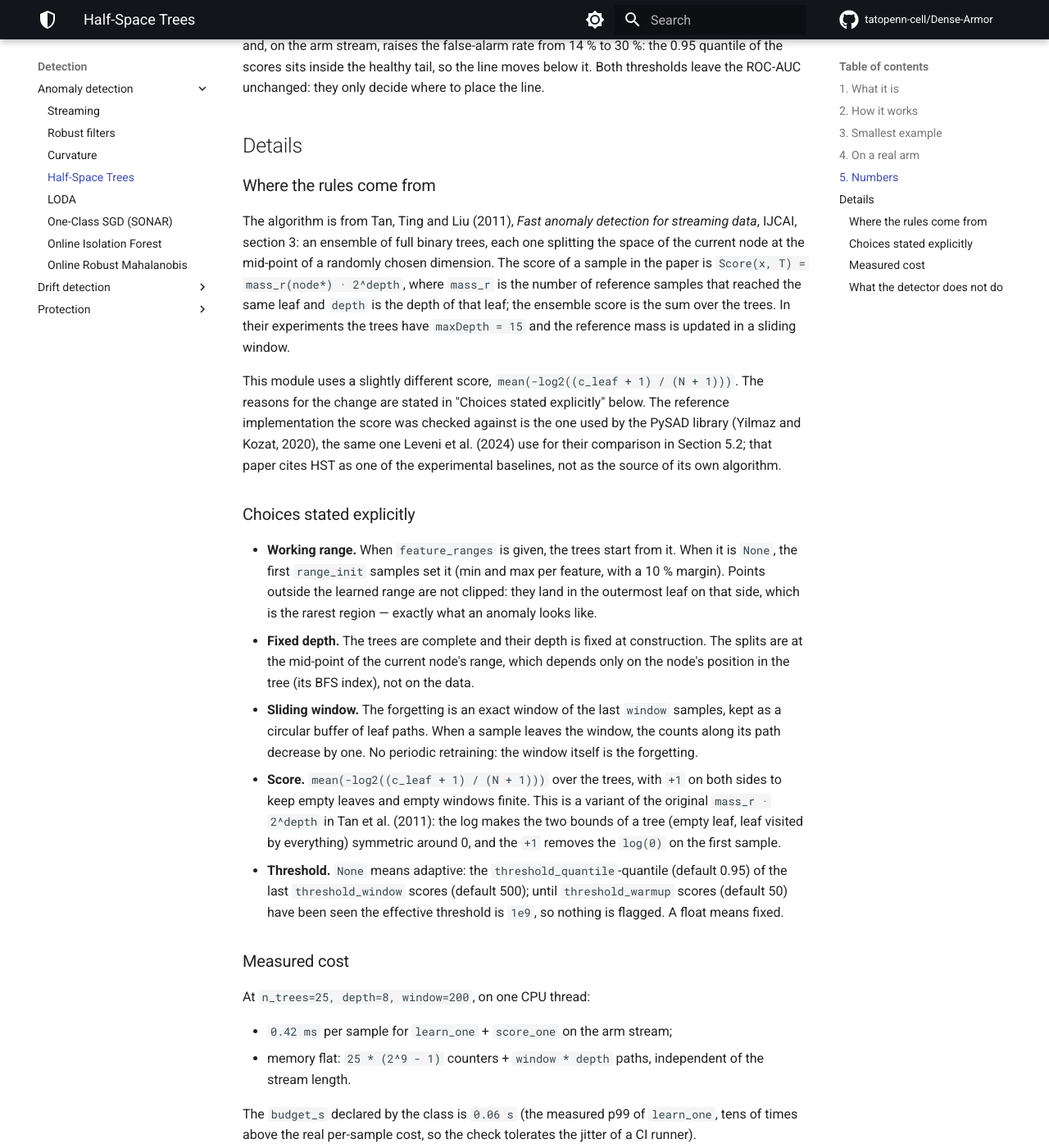
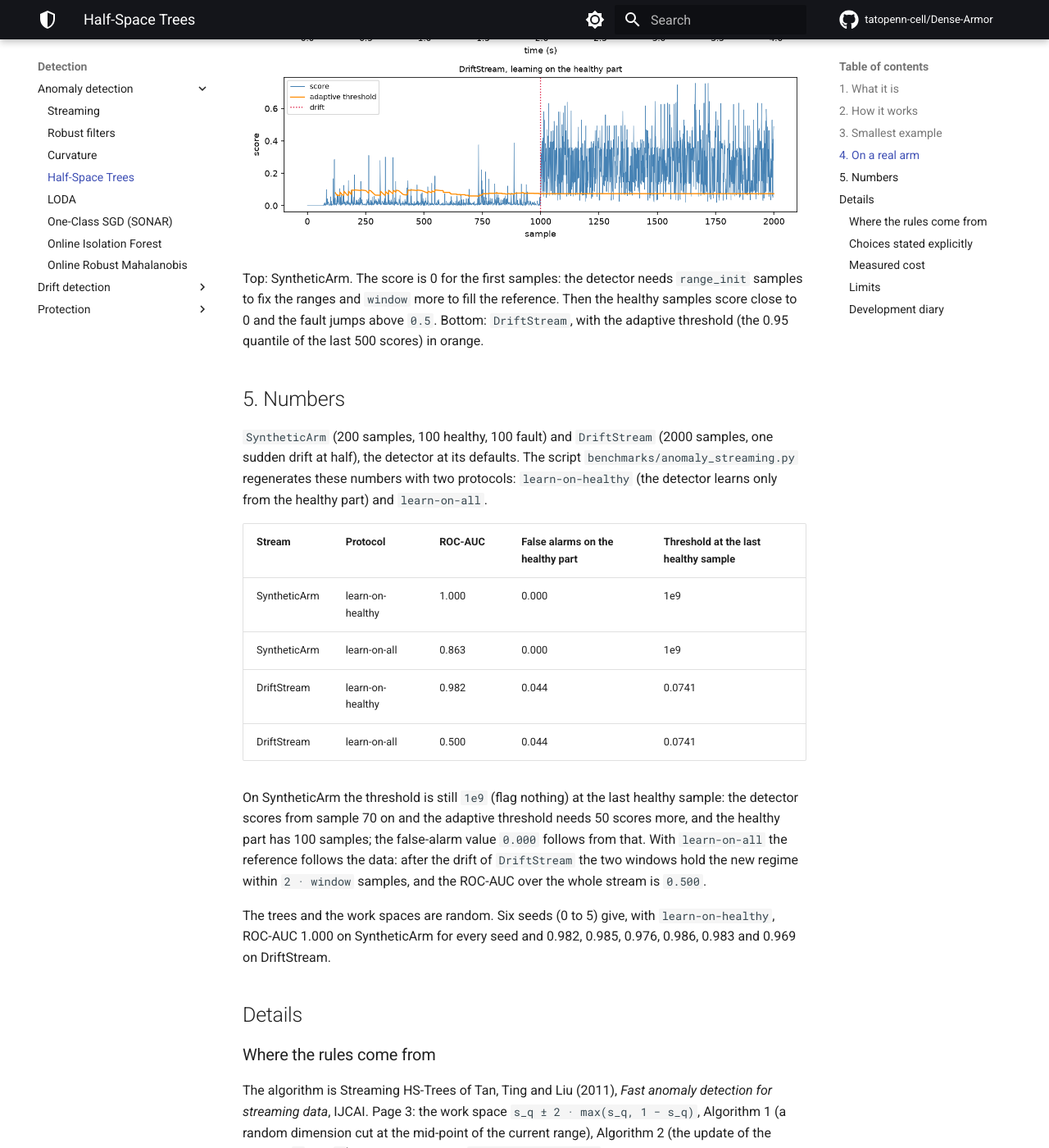
Before and after one commit to tatopenn-cell/Dense-Armor, an MkDocs documentation site: the page built from docs/anomaly/hst.md, in a window 1280 px wide and 1400 px high, scrolled down 3725 px. Shown: the whole window at 82% size. Built offline with MkDocs 1.6.1 and Material for MkDocs 9.7.7, drawn with Linux system fonts in a browser that asks for light colours; comment, search, counter and statistics services are not loaded; some of the changed text lies outside the part shown.

Commit message:
HalfSpaceTrees: Streaming HS-Trees of Tan et al. (2011)
The detector now follows Tan, Ting and Liu (IJCAI 2011) pages 3-4: a random work space per tree (s_q +- 2 max(s_q, 1 - s_q) on features in [0, 1]), Algorithm 1 (random dimension, split at the mid-point of the node's range), Algorithms 2-3 (reference mass r and latest mass l, r takes the value of l at the end of every window) and the score r * 2^k of the terminal node (depth reached or r <= sizeLimit = 0.1 window), summed over the trees. The score is reported as M / (M + S) with M = n_trees * window, so that 0.0, the value before the first reference window is complete, is the lowest score. The window default is 50 (the paper uses 250); the new parameter size_limit_frac is sizeLimit as a fraction of window.

learn-on-healthy ROC-AUC: SyntheticArm 1.000 (was 0.941), DriftStream 0.982 (was 0.907); six seeds: SyntheticArm 1.000 for all, DriftStream 0.969 to 0.986. New tests: work space formula, split values independent of units, Algorithm 3 profile rotation, score against a hand computation, scores zero until the reference window is full. test/protect: HalfSpaceTrees window 50 and threshold 0.5 (uniform mass). budget_s 0.1 covers the one-time construction of the trees (71 to 80 ms). docs/anomaly/hst.md rewritten, figures regenerated by docs/assets/hst/make_figure.py, make_table.py removed.

````diff
--- a/docs/anomaly/hst.md
+++ b/docs/anomaly/hst.md
@@ -1,8 +1,8 @@
 # Half-Space Trees
 
-Half-Space Trees score each sample by how sparse the region of space around it is. In a
-control loop they answer one question per joint reading: does this torque residual come from
-a part of the space we usually see, or from a region we almost never visit?
+Half-Space Trees score each sample by how few normal samples fall in the region around it.
+In a control loop they answer one question per joint reading: does this torque residual come
+from a part of the space we usually see, or from a region we almost never visit?
 
 ## 1. What it is
 
@@ -12,43 +12,61 @@
 residual moves to a range the model has never seen. The task is to notice the move.
 
 Half-Space Trees look at the residual of every joint at once, as one point in a
-`d`-dimensional space. They split that space with random axis-parallel cuts — a cut at
-`r2 = 0.05`, another at `r0 = -0.1`, and so on — and count how often a sample falls on
-each side. The regions where samples rarely fall are the anomalies: a payload fault on the
-arm moves the residual to a region the healthy run never visited, and the counter there
-stays low.
+`d`-dimensional space. They cut that space with random axis-parallel cuts, always at the
+middle of the piece they are cutting, and keep a count of how many recent healthy samples
+fall in each piece. A new sample that lands in a piece with few healthy samples is
+suspicious; a sample that lands where many healthy samples fall is normal.
 
 ## 2. How it works
 
-The detector keeps an ensemble of `n_trees` complete binary trees, each `depth` levels
-deep. Every tree owns the same domain — the working range of each feature — but each tree
-cuts it at different random mid-points. The deeper the tree, the finer the grid.
+The detector keeps an ensemble of `n_trees` complete binary trees, each `depth` levels deep.
 
-For one tree, a sample falls into exactly one leaf. The score of the sample on that tree is
+**A work space for every tree.** The features are first rescaled to `[0, 1]` with the range
+seen in the first `range_init` samples. For every tree and every dimension `q` the
+detector draws `s_q` uniformly in `[0, 1]` and gives the tree the range
+`s_q ± 2 · max(s_q, 1 − s_q)` on that dimension. The ranges are wider than `[0, 1]` and
+different for every tree, so the trees cut the space in different places.
 
-    s_tree = -log2( (c_leaf + 1) / (N + 1) )
+**The cuts.** A node picks a dimension at random and cuts it at the middle of the node's
+current range. The two children inherit the two halves.
 
-where `c_leaf` is the number of recent samples whose path ended at the same leaf, and `N`
-is the total number of samples in the sliding window. A leaf visited rarely has `c_leaf`
-small, so `s_tree` is large. A leaf visited by many samples has `s_tree` close to zero.
+![Three trees cutting the same plane](../assets/hst/tree_cuts.png)
 
-The score of the sample is the mean of `s_tree` over the trees. High means anomalous.
+The three trees own the same plane, shown for the first two features, and cut it at
+different places. The black square is the data domain `[0, 1]²`; each title gives the work
+space of the tree.
 
-The `+ 1` on both sides of the ratio keeps the score finite when a leaf is empty
-(`c_leaf = 0`) and when the window is empty (`N = 0`). With `window = 200` and an empty
-leaf, the score saturates at `log2(201) ~= 7.65`; with a leaf visited by half the window,
-it drops to `log2(2) = 1`.
+**Two windows of counts.** Every node keeps two counters: `r`, the number of samples of the
+reference window that reached the node, and `l`, the number of samples of the latest window.
+The first `window` samples fill `r`. Afterwards every sample is scored with `r` and counted in
+`l`; when `window` samples have been counted, `r` takes the value of `l` and `l` starts again
+from zero. The reference always describes the last full window.
 
-The implementation follows the description of Half-Space Trees in Leveni et al. (2024),
-section 3: an ensemble of complete binary trees, each split on a random dimension at the
-mid-point of the current node's range, scored from node masses. The original algorithm is
-Tan et al. (2011).
+**The score.** A sample follows its path in each tree down to the terminal node: the first
+node that is at the last level or holds `size_limit_frac · window` reference samples or fewer
+(`0.1 · window` by default). With `r*` the count of that node and `k*` its depth, the tree
+contributes `r* · 2^k*`, and the sum over the trees is
 
-![Three of the HalfSpaceTrees trees cutting the r0-r1 plane](../assets/hst/tree_cuts.png)
+    S = sum over the trees of  r* · 2^k*
 
-The three trees own the same plane but cut it differently: different dimensions, different
-positions, different first levels. A sample falls into one leaf per tree. The mean depth
-across the trees, mapped through `-log2`, is the score.
+A node at depth `k` that holds a share `1/2^k` of the window has `r · 2^k = window`, so
+under uniform mass every tree contributes `window` and `S` is about `n_trees · window`.
+The score reports that against the uniform case:
+
+    score = M / (M + S),    M = n_trees · window
+
+It is 1 for a region with no reference sample, `0.5` for uniform mass, and goes to 0 in
+regions where many healthy samples fall. High means anomalous.
+
+A small case with real numbers: one tree of depth 2 on one feature, cut at `0.5`, then at
+`0.25` and `0.75`; `window = 4`, `size_limit_frac = 0.25`, reference samples `0.1, 0.1, 0.2, 0.9`.
+The counts are 4 at the root, 3 on the left, 1 on the right.
+
+| sample | terminal node | `r* · 2^k*` | score |
+|---|---|---|---|
+| `0.15` | left-left, depth 2, `r = 3` | `3 · 4 = 12` | `4 / 16 = 0.25` |
+| `0.9` | right, depth 1, `r = 1 ≤ 1` | `1 · 2 = 2` | `4 / 6 = 0.667` |
+| `0.4` | left-right, depth 2, `r = 0` | `0` | `4 / 4 = 1.0` |
 
 ## 3. Smallest example
 
@@ -69,123 +87,154 @@
 print(f"anomaly  {det.score_one({'a': 10.0, 'b': 10.0}):.3f}")
 ```
 
-The first score is close to zero: the point sits where the healthy samples sit. The second
-is close to `log2(101) ~= 6.7`: the point falls in a leaf the healthy samples never
-visited.
+```
+healthy  0.082
+anomaly  0.875
+```
+
+The healthy point sits where the healthy samples sit, in nodes with many reference
+samples, so its score is close to 0. The far point is outside the range seen in the first
+ten samples and falls in nodes with few reference samples, so its score is close to 1.
+The line between the two is `0.5`.
 
 ## 4. On a real arm
 
-The residual of joints 1-4 on a `SyntheticArm` payload fault. The fault (5 kg added at
-t = 2 s) shifts the residual on joints 1-5 by tens of N·m; the healthy run stays within
-±0.15 N·m.
+The residual of joints 0-3 on a `SyntheticArm` payload fault. The fault (5 kg added at
+t = 2 s) shifts the residual by tens of N·m; the healthy run stays within ±0.15 N·m. The
+detector learns only from the healthy part and scores the whole stream.
 
 ```python
 from pathlib import Path
-import numpy as np
 from dense_armor.utility.anomaly.hst import HalfSpaceTrees
 from dense_armor.utility.datasets import SyntheticArm
 
 ds = SyntheticArm(
     Path("test/fixtures/urdf/panda.urdf"),
-    period_s=2.0, rate_hz=50.0, n_cycles=4,
+    period_s=2.0, rate_hz=50.0, n_cycles=2,
     fault_at_s=2.0, fault="payload", payload_mass=5.0,
     noise_std=(1e-3, 5e-3, 5e-2), seed=0,
 )
 
-det = HalfSpaceTrees(
-    n_trees=25, depth=8, window=200, range_init=50,
-    feature_keys=["r0", "r1", "r2", "r3"], threshold=None, seed=0,
-)
+det = HalfSpaceTrees(feature_keys=["r0", "r1", "r2", "r3"], seed=0)
 
-for sig, _ in ds.stream():
+rows = []
+for sig, y in ds.stream():
     q, qd, qdd = ds.trajectory(sig.t)
     tau_nom = ds.nominal_torque(q, qd, qdd)
     x = {f"r{j}": float(sig[f"tau_{j}"] - tau_nom[j]) for j in range(4)}
-    _ = det.score_one(x)
-    _ = det.learn_one(x)
+    rows.append((det.score_one(x), y))
+    if y == 0:
+        det.learn_one(x)
+
+healthy = [s for s, y in rows if y == 0 and s > 0.0]
+fault = [s for s, y in rows if y == 1]
+print(f"healthy scored {len(healthy)}  max {max(healthy):.3f}")
+print(f"fault   scored {len(fault)}  min {min(fault):.3f}")
 ```
 
-![HalfSpaceTrees score on the SyntheticArm payload fault](../assets/hst/score_vs_time.png)
+```
+healthy scored 30  max 0.109
+fault   scored 100  min 0.269
+```
 
-The top panel uses a fixed threshold of `4.0`. The bottom uses the adaptive threshold: a
-quantile of the last 500 scores, with the detector deciding itself where to put the line.
-Both score the fault (the red dotted line at t = 2 s) above their own threshold on
-almost every post-fault sample, and both leave the healthy part below.
+Thirty healthy samples are scored (the first 70 fix the ranges and fill the reference) and
+the highest of them is `0.109`. All 100 fault samples are scored and the lowest is `0.269`,
+above every healthy score.
+
+![HalfSpaceTrees score on the SyntheticArm payload fault and DriftStream](../assets/hst/score_vs_time.png)
+
+Top: SyntheticArm. The score is 0 for the first samples: the detector needs `range_init`
+samples to fix the ranges and `window` more to fill the reference. Then the healthy
+samples score close to 0 and the fault jumps above `0.5`. Bottom: `DriftStream`, with the
+adaptive threshold (the 0.95 quantile of the last 500 scores) in orange.
 
 ## 5. Numbers
 
-`SyntheticArm` (400 samples, 100 healthy, 300 fault) and `DriftStream` (2000 samples, one
-sudden drift at half). Feature ranges are learned online from the first 50 samples, the
-same setting as Section 4. The script `benchmarks/anomaly_streaming.py` regenerates these
-numbers with three protocols (learn-on-healthy, learn-on-all, learn-on-all-online-ranges);
-the table reports the third one.
+`SyntheticArm` (200 samples, 100 healthy, 100 fault) and `DriftStream` (2000 samples, one
+sudden drift at half), the detector at its defaults. The script
+`benchmarks/anomaly_streaming.py` regenerates these numbers with two protocols:
+`learn-on-healthy` (the detector learns only from the healthy part) and `learn-on-all`.
 
-| Stream | threshold | ROC-AUC | False alarms on the healthy part |
-|---|---|---|---|
-| SyntheticArm | fixed 4.0 | 0.720 | 0.140 |
-| SyntheticArm | adaptive quantile 0.95 | 0.720 | 0.300 |
-| DriftStream | fixed 4.0 | 0.394 | 0.350 |
+| Stream | Protocol | ROC-AUC | False alarms on the healthy part | Threshold at the last healthy sample |
+|---|---|---|---|---|
+| SyntheticArm | learn-on-healthy | 1.000 | 0.000 | 1e9 |
+| SyntheticArm | learn-on-all | 0.863 | 0.000 | 1e9 |
+| DriftStream | learn-on-healthy | 0.982 | 0.044 | 0.0741 |
+| DriftStream | learn-on-all | 0.500 | 0.044 | 0.0741 |
 
-The adaptive threshold costs a small amount of warm-up (it uses the 500 most recent
-scores) and, on the arm stream, raises the false-alarm rate from 14 % to 30 %: the 0.95
-quantile of the scores sits inside the healthy tail, so the line moves below it. Both
-thresholds leave the ROC-AUC unchanged: they only decide where to place the line.
+On SyntheticArm the threshold is still `1e9` (flag nothing) at the last healthy sample:
+the detector scores from sample 70 on and the adaptive threshold needs 50 scores more, and
+the healthy part has 100 samples; the false-alarm value `0.000` follows from that. With
+`learn-on-all` the reference follows the data: after the drift of `DriftStream` the two
+windows hold the new regime within `2 · window` samples, and the ROC-AUC over the whole
+stream is `0.500`.
+
+The trees and the work spaces are random. Six seeds (0 to 5) give, with `learn-on-healthy`,
+ROC-AUC 1.000 on SyntheticArm for every seed and 0.982, 0.985, 0.976, 0.986, 0.983 and
+0.969 on DriftStream.
 
 ## Details
 
 ### Where the rules come from
 
-The algorithm is from Tan, Ting and Liu (2011), *Fast anomaly detection for streaming
-data*, IJCAI, section 3: an ensemble of full binary trees, each one splitting the space
-of the current node at the mid-point of a randomly chosen dimension. The score of a
-sample in the paper is `Score(x, T) = mass_r(node*) · 2^depth`, where `mass_r` is the
-number of reference samples that reached the same leaf and `depth` is the depth of that
-leaf; the ensemble score is the sum over the trees. In their experiments the trees have
-`maxDepth = 15` and the reference mass is updated in a sliding window.
-
-This module uses a slightly different score, `mean(-log2((c_leaf + 1) / (N + 1)))`.
-The reasons for the change are stated in "Choices stated explicitly" below. The
-reference implementation the score was checked against is the one used by the PySAD
-library (Yilmaz and Kozat, 2020), the same one Leveni et al. (2024) use for their
-comparison in Section 5.2; that paper cites HST as one of the experimental baselines,
-not as the source of its own algorithm.
+The algorithm is Streaming HS-Trees of Tan, Ting and Liu (2011), *Fast anomaly detection
+for streaming data*, IJCAI. Page 3: the work space `s_q ± 2 · max(s_q, 1 − s_q)`,
+Algorithm 1 (a random dimension cut at the mid-point of the current range), Algorithm 2
+(the update of the masses `r` and `l`), the anomaly score `Node*.r × 2^Node*.k` summed over
+the trees, `sizeLimit` of `0.1 ψ`, and the defaults `maxDepth = 15`, `ψ = 250`, 25 trees.
+Page 4: Algorithm 3 (the reference and the latest window, the update every `ψ` samples).
+The rule that a split is the mid-point of the node's range is also the one of Ulrich et
+al. (2025), section 5.2.
 
 ### Choices stated explicitly
 
-- **Working range.** When `feature_ranges` is given, the trees start from it. When it is
-  `None`, the first `range_init` samples set it (min and max per feature, with a 10 %
-  margin). Points outside the learned range are not clipped: they land in the outermost
-  leaf on that side, which is the rarest region — exactly what an anomaly looks like.
-- **Fixed depth.** The trees are complete and their depth is fixed at construction. The
-  splits are at the mid-point of the current node's range, which depends only on the
-  node's position in the tree (its BFS index), not on the data.
-- **Sliding window.** The forgetting is an exact window of the last `window` samples, kept
-  as a circular buffer of leaf paths. When a sample leaves the window, the counts along
-  its path decrease by one. No periodic retraining: the window itself is the forgetting.
-- **Score.** `mean(-log2((c_leaf + 1) / (N + 1)))` over the trees, with `+1` on both sides
-  to keep empty leaves and empty windows finite. This is a variant of the original
-  `mass_r · 2^depth` in Tan et al. (2011): the log makes the two bounds of a tree
-  (empty leaf, leaf visited by everything) symmetric around 0, and the `+1` removes the
-  `log(0)` on the first sample.
+- **Window.** The paper's window size `ψ` is `window`; the default is 50, the paper uses
+  250. The detector scores only after `range_init + window` samples, and a stream with 100
+  healthy samples would not reach 250. Measured on the benchmarks with `learn-on-healthy`:
+  on SyntheticArm `window` 25, 50 and 70 give ROC-AUC 1.000; on DriftStream `window` 50, 100
+  and 250 give 0.982, 0.982 and 0.989.
+- **Normalisation.** The paper assumes features in `[0, 1]`. The ranges come from
+  `feature_ranges` or from the first `range_init` samples (minimum and maximum with a 10 %
+  margin). A value outside the range is not clipped: it falls in the outermost leaves.
+- **Score scale.** `M / (M + S)` with `M = n_trees · window`, instead of the raw sum of the
+  paper (high for normal samples). It is 1 for an empty region, `0.5` for uniform mass and
+  0 for dense regions; the value `0.0` returned before the first reference window is complete
+  is the lowest score. A scale where that placeholder falls in the middle of the healthy
+  scores lowers the ROC-AUC: the 70 samples before the detector is ready look anomalous.
+- **Size limit.** `size_limit_frac · window`, with `size_limit_frac = 0.1`, the value the
+  paper suggests.
 - **Threshold.** `None` means adaptive: the `threshold_quantile`-quantile (default 0.95) of
   the last `threshold_window` scores (default 500); until `threshold_warmup` scores
   (default 50) have been seen the effective threshold is `1e9`, so nothing is flagged. A
-  float means fixed.
+  float means fixed; `0.5` is the score of uniform mass.
 
 ### Measured cost
 
-At `n_trees=25, depth=8, window=200`, on one CPU thread:
+At `n_trees=25, depth=15, window=50` with 4 features, on one CPU thread:
 
-- `0.42 ms` per sample for `learn_one` + `score_one` on the arm stream;
-- memory flat: `25 * (2^9 - 1)` counters + `window * depth` paths, independent of the
-  stream length.
+- `0.65 ms` median and `1.0 ms` p99 per `learn_one`;
+- the sample that fixes the ranges builds the trees once and takes `71` to `80 ms`;
+- memory flat, `52 MB`, independent of the stream length (two count tables of
+  `n_trees · (2^(depth+1) − 1)` integers).
 
-The `budget_s` declared by the class is `0.06 s` (the measured p99 of `learn_one`, tens of
-times above the real per-sample cost, so the check tolerates the jitter of a CI runner).
+The `budget_s` declared by the class is `0.1 s`: the p99 of a short run includes the one-time
+construction of the trees.
 
-### What the detector does not do
+### Limits
 
-It counts, it does not model. Two different fault shapes that land in the same leaf give
-the same score. When the anomaly is a change in the *shape* of the distribution rather
-than a shift to a rarer region, the score may stay low. [LODA](loda.md) and
-[OnlineRobustMahalanobis](mahalanobis.md) target those cases.
+The detector counts, it does not model. Two different fault shapes that land in the same
+region give the same score. The first score comes after `range_init + window` samples and
+the first adaptive flag after `threshold_warmup` more. With `learn-on-all` a fault that
+lasts longer than two windows becomes the reference. Other detectors on the same two streams
+are compared in the [overview](index.md).
+
+### Development diary
+
+The first version of this page described a different detector: a sliding window of exact
+counts at the leaf, scored `-log2((c + 1) / (N + 1))`, with one working range for all trees.
+A review found that its split values were the mid-point of the node's range only when
+there is one feature (they came from the position of the node in the tree). With
+`learn-on-healthy` that version measured ROC-AUC 0.941 on SyntheticArm and 0.907 on
+DriftStream. Correcting only the split values gave 1.000 and 0.756, and its smallest example
+did not separate the healthy point from the far one. Replacing the window, the work space and
+the score with the design of Tan et al. gave the numbers of section 5.
````
Also changed, not shown: docs/anomaly/index.md (+1 -1 lines), docs/assets/hst/make_figure.py (added, +140 -0 lines), docs/assets/hst/make_table.py (deleted, +0 -72 lines), docs/assets/hst/score_vs_time.png, docs/assets/hst/tree_cuts.png, 3 other files.
